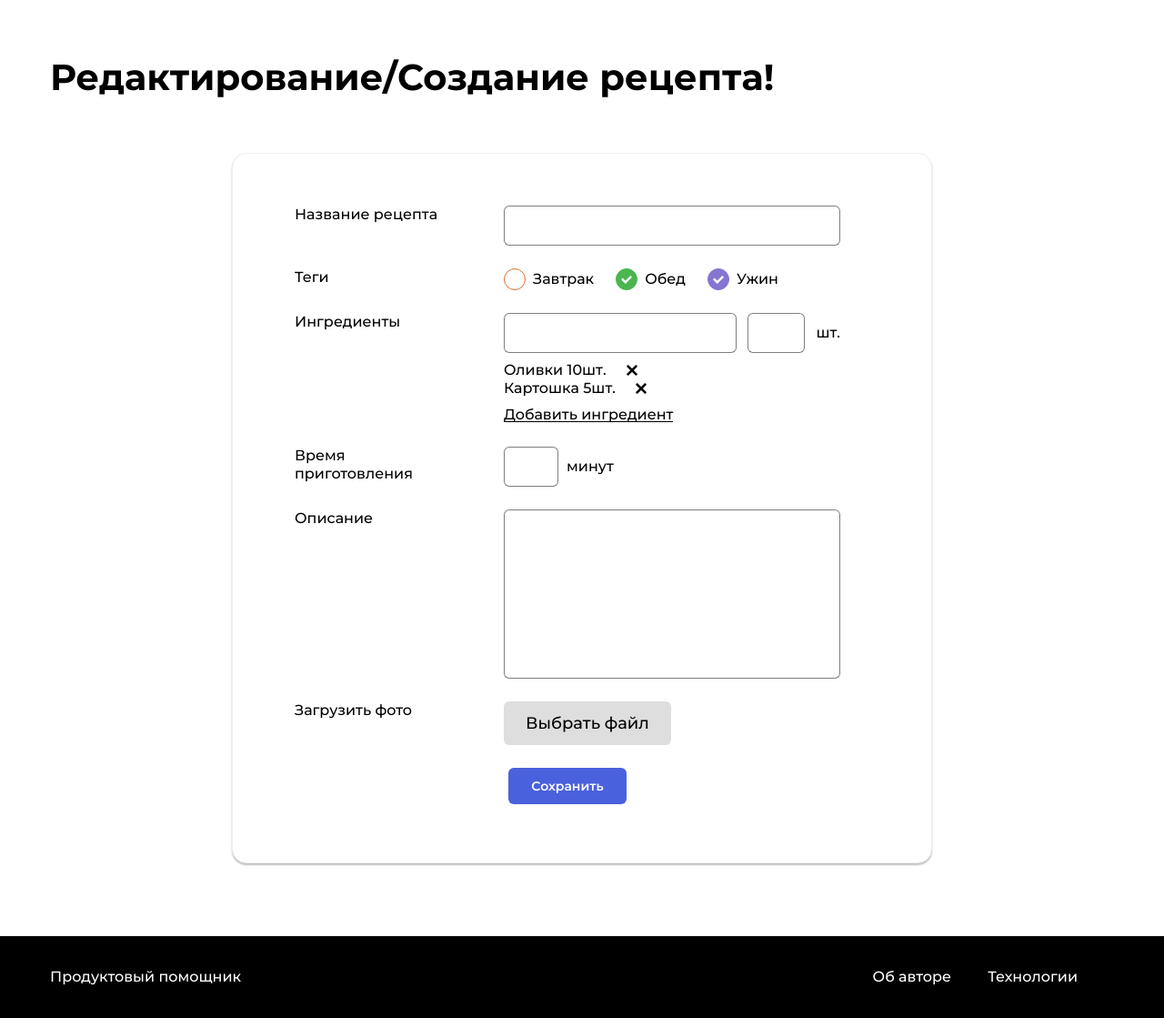
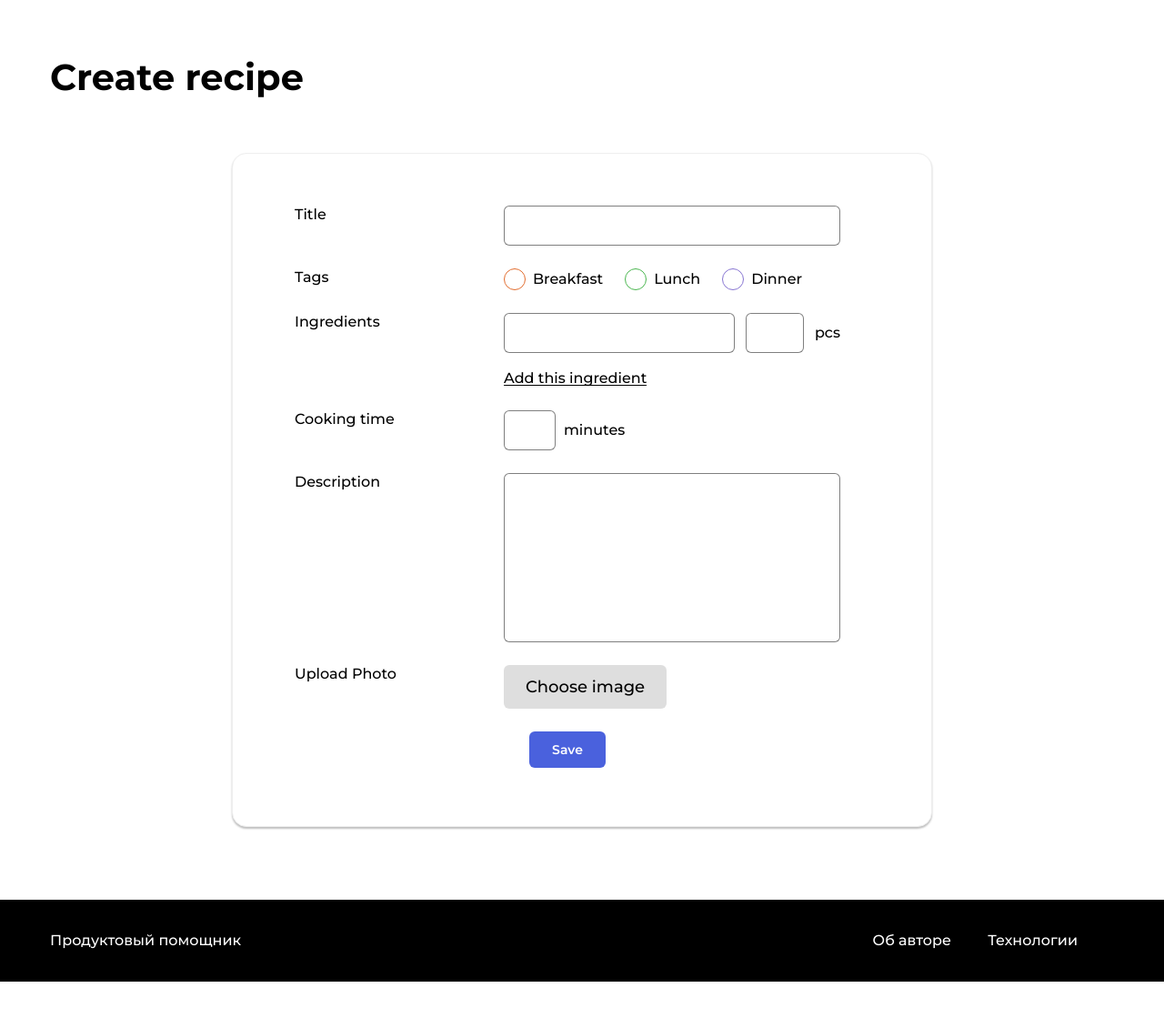
Before and after one commit to matacoder/foodgram-project, a Django app: page /new-recipe/ in a window 1280 px wide. Shown: the part 90-1209 px from the top of the page at 91% size. After the commit the page ends 1169 px from the top, so only its background shows below. Run offline with Django 3.2, Linux system fonts and the light colour scheme; the visitor is signed in with stand-in values (Sample User, id 1); data comes from the database, SQL or seed files in the repository; data that the repository does not hold is empty; some libraries are stand-ins or nearby versions.

Commit message:
Edit recipe form

```diff
--- a/recipe/templates/recipe/recipe_form.html
+++ b/recipe/templates/recipe/recipe_form.html
@@ -9,7 +9,7 @@
     {% include 'includes/nav.html'  with new=True %}
     <main class="main container">
         <div class="main__header">
-            <h1 class="main__title">Редактирование/Создание рецепта!</h1>
+            <h1 class="main__title">{% if edit %}Edit recipe{% else %}Create recipe{% endif %}</h1>
         </div>
         <span class="form-container">
             <form class="form" method="post" enctype="multipart/form-data">
@@ -18,7 +18,7 @@
 
                 <!--    name    -->
             <div class="form__group">
-                <label for="id_name" class="form__label">Название рецепта</label>
+                <label for="id_name" class="form__label">Title</label>
                 <div class="form__field-group">
                     <input type="text" id="id_name" name="name" class="form__input"
                            value="{{ form.name.value|default_if_none:'' }}">
@@ -29,26 +29,25 @@
 
                 <!--     tags as lunch: on; dinner: on        -->
             <div class="form__group">
-                <p class="form__label">Теги</p>
+                <p class="form__label">Tags</p>
                 <div class="form__field-group">
                     <div class="tags">
 
                         <!--                    here cycle -->
-
                         <div class="tags__item">
                             <input type="checkbox" name="tags" id="id_tags_0" value="1"
-                                   class="tags__checkbox tags__checkbox_style_orange">
-                            <label for="id_tags_0" class="tags__label">Завтрак</label>
+                                   class="tags__checkbox tags__checkbox_style_orange" {% if 1 in form.tags.value %}checked{% endif %}>
+                            <label for="id_tags_0" class="tags__label">Breakfast</label>
                         </div>
                         <div class="tags__item">
                             <input type="checkbox" name="tags" id="id_tags_1" value="2"
-                                   class="tags__checkbox tags__checkbox_style_green" checked>
-                            <label for="id_tags_1" class="tags__label">Обед</label>
+                                   class="tags__checkbox tags__checkbox_style_green" {% if 2 in form.tags.value %}checked{% endif %}>
+                            <label for="id_tags_1" class="tags__label">Lunch</label>
                         </div>
                         <div class="tags__item">
                             <input type="checkbox" name="tags" id="id_tags_2" value="3"
-                                   class="tags__checkbox tags__checkbox_style_purple" checked>
-                            <label for="id_tags_2" class="tags__label">Ужин</label>
+                                   class="tags__checkbox tags__checkbox_style_purple" {% if 3 in form.tags.value %}checked{% endif %}>
+                            <label for="id_tags_2" class="tags__label">Dinner</label>
                         </div>
 
                         <!--                    here cycle end -->
@@ -65,7 +64,7 @@
                 valueIngredient_2: 5
                 unitsIngredient_2: шт. -->
             <div class="form__group">
-                <label for="nameIngredient" class="form__label">Ингредиенты</label>
+                <label for="nameIngredient" class="form__label">Ingredients</label>
                 <div class="form__field-group">
                     <div class="form__field-group-ingredientes">
                         <div class="form__dropdown">
@@ -73,32 +72,33 @@
                             <div class="form__dropdown-items"></div>
                         </div>
                         <input type="number" id="cantidad" class="form__input" min="0">
-                        <label for="cantidad" class="form__label" id="cantidadVal">шт.</label>
+                        <label for="cantidad" class="form__label" id="cantidadVal">pcs</label>
                     </div>
 
                     <div class="form__field-group-ingredientes-container">
 
                         <!--                    ingredients itself      -->
 
-                        <div class="form__field-item-ingredient" id="ing_3">
-                            <span> Оливки 10шт.</span>
+                        {% for ingredient in used_ingredients %}
+                            <div class="form__field-item-ingredient" id="ing_{{ forloop.counter }}">
+                            <span> {{ ingredient.ingredient.name }} {{ ingredient.amount }} {{ ingredient.ingredient.measure }}</span>
                             <span class="form__field-item-delete"></span>
-                            <input id="nameIngredient_3" name="nameIngredient_3" type="hidden" value="Оливки">
-                            <input id="valueIngredient_3" name="valueIngredient_3" type="hidden" value="10">
-                            <input id="unitsIngredient_3" name="unitsIngredient_3" type="hidden" value="шт.">
+                            <input id="nameIngredient_{{ forloop.counter }}" name="nameIngredient_{{ forloop.counter }}"
+                                   type="hidden" value="{{ ingredient.ingredient.name }}">
+                            <input id="valueIngredient_{{ forloop.counter }}"
+                                   name="valueIngredient_{{ forloop.counter }}" type="hidden"
+                                   value="{{ ingredient.amount }}">
+                            <input id="unitsIngredient_{{ forloop.counter }}"
+                                   name="unitsIngredient_{{ forloop.counter }}" type="hidden"
+                                   value="{{ ingredient.ingredient.measure }}">
                         </div>
-                        <div class="form__field-item-ingredient" id="ing_2">
-                            <span> Картошка 5шт.</span>
-                            <span class="form__field-item-delete"></span>
-                            <input id="nameIngredient_2" name="nameIngredient_2" type="hidden" value="Картошка">
-                            <input id="valueIngredient_2" name="valueIngredient_2" type="hidden" value="5">
-                            <input id="unitsIngredient_2" name="unitsIngredient_2" type="hidden" value="шт.">
-                        </div>
+                        {% endfor %}
+
 
                         <!--                    demo data -->
 
                     </div>
-                    <span class="form__ingredient-link" id="addIng">Добавить ингредиент</span>
+                    <span class="form__ingredient-link" id="addIng">Add this ingredient</span>
                     <span class="form__error">{{ form.ingredients.errors }}</span>
                 </div>
             </div>
@@ -106,10 +106,11 @@
                 <!--        cook_time           -->
 
             <div class="form__group">
-                <label for="id_time" class="form__label">Время приготовления</label>
+                <label for="id_time" class="form__label">Cooking time</label>
                 <div class="form__field-group form__field-group_time">
-                    <input type="text" id="id_time" name="cook_time" class="form__input">
-                    <label for="id_time" class="form__label">минут</label>
+                    <input type="text" id="id_time" name="cook_time" class="form__input"
+                           value="{{ form.cook_time.value|default_if_none:'' }}">
+                    <label for="id_time" class="form__label">minutes</label>
                     <span class="form__error">{{ form.cooking_time.errors }}</span>
                 </div>
             </div>
@@ -117,9 +118,10 @@
                 <!--        description         -->
 
             <div class="form__group">
-                <label for="id_description" class="form__label">Описание</label>
+                <label for="id_description" class="form__label">Description</label>
                 <div class="form__field-group">
-                    <textarea name="description" id="id_description" rows="8" class="form__textarea"></textarea>
+                    <textarea name="description" id="id_description" rows="8"
+                              class="form__textarea">{{ form.description.value|default_if_none:'' }}</textarea>
                     <span class="form__error">{{ form.description.errors }}</span>
                 </div>
             </div>
@@ -127,9 +129,9 @@
                 <!--        image               -->
 
             <div class="form__group">
-                <span class="form__label">Загрузить фото</span>
+                <span class="form__label">Upload Photo</span>
                 <div class="form__field-group">
-                    <label for="id_file" class="form__file-button">Выбрать файл</label>
+                    <label for="id_file" class="form__file-button">{% if form.image.value %} Replace image: {{ form.image.value }}{% else %}Choose image{% endif %}</label>
                     <input type="file" class="form__file" name="image" id="id_file">
                     <span class="form__error">{{ form.image.errors }}</span>
                 </div>
@@ -139,9 +141,9 @@
 
             <div class="form__footer">
                 <!--            <input class="button button_style_blue" type="submit" value="Save">-->
-                <button class="button button_style_blue">Сохранить</button>
+                <button class="button button_style_blue">Save</button>
                 {% if edit %}
-                    <a style="margin-left: 2.5em" href="#" class="form__ingredient-link">Удалить</a>
+                    <a style="margin-left: 2.5em" href="#" class="form__ingredient-link">Delete</a>
                 {% endif %}
             </div>
         </form>
--- a/recipe/templates/recipe/single_page.html
+++ b/recipe/templates/recipe/single_page.html
@@ -35,7 +35,7 @@
                     <ul class="single-card__items">
                         <li class="single-card__item"><p class="single-card__text"><span
                                 class="icon-user"></span> {{ recipe.author.username }}</p></li>
-                        <li class="single-card__item"><a style="margin-left: 2.5em" href="#" class="single-card__text">Редактировать
+                        <li class="single-card__item"><a style="margin-left: 2.5em" href="{% url "edit_recipe" recipe.slug %}" class="single-card__text">Редактировать
                             рецепт</a></li>
                     </ul>
                 </div>
--- a/recipe/urls.py
+++ b/recipe/urls.py
@@ -7,7 +7,7 @@ urlpatterns = [
     path("u/<str:username>/", views.author_recipe, name="author_recipe"),
     path("favorite/", views.favorite, name="favorite"),
     path("new-recipe/", views.new_recipe, name="new_recipe"),
-    path("edit-recipe/", views.edit_recipe, name="edit_recipe"),
+    path("recipe/<slug:slug>/edit/", views.edit_recipe, name="edit_recipe"),
     path("shoplist/", views.shoplist, name="shoplist"),
     path("recipe/<slug:slug>/", views.single, name="single"),
     path("following/", views.my_follow, name="my_follow"),
--- a/recipe/views.py
+++ b/recipe/views.py
@@ -10,7 +10,7 @@ from django.urls import reverse
 from django.views.decorators.http import require_http_methods
 
 from recipe.forms import RecipeForm
-from recipe.models import Recipe, Ingredient
+from recipe.models import Recipe, Ingredient, Amount
 from recipe.services import save_form_m2m
 from users.models import User
 
@@ -96,23 +96,30 @@ def new_recipe(request):
     )
 
 
-def edit_recipe(request):
-    # post_list = Post.objects.select_related(
-    #     "author", "group"
-    # ).order_by("-pub_date").all()
-    #
-    # paginator = Paginator(post_list, 10)
-    # # показывать по 10 записей на странице.
-    # page_number = request.GET.get("page")
-    # # переменная в URL с номером запрошенной страницы
-    # page = paginator.get_page(page_number)
-    # # получить записи с нужным смещением
+@login_required()
+def edit_recipe(request, slug):
+    recipe = get_object_or_404(Recipe, slug=slug)
+    url = reverse(
+        "single",
+        kwargs={"slug": slug}
+    )
+    if recipe.author != request.user:
+        return redirect(url)
+    form = RecipeForm(request.POST or None, files=request.FILES or None, instance=recipe)
+    if request.POST and form.is_valid():
+        recipe.amounts.all().delete()
+        save_form_m2m(request, form)
+        return redirect(url)
+    used_ingredients = recipe.amounts.all()
+    edit = True
+
     return render(
         request,
         "recipe/recipe_form.html",
         {
-            # "page": page,
-            # "paginator": paginator
+            "form": form,
+            "used_ingredients": used_ingredients,
+            "edit": edit,
         }
     )
 
```
